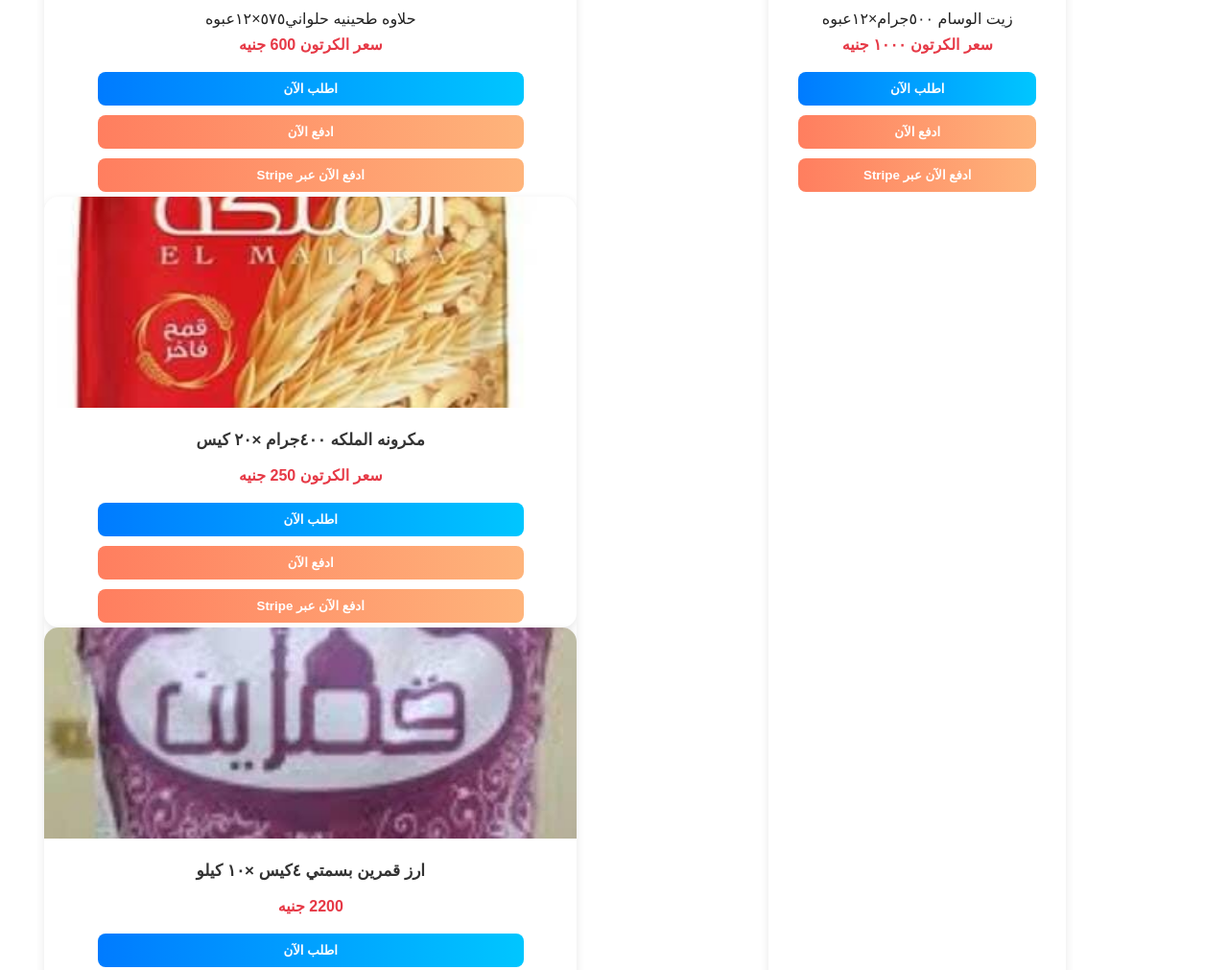
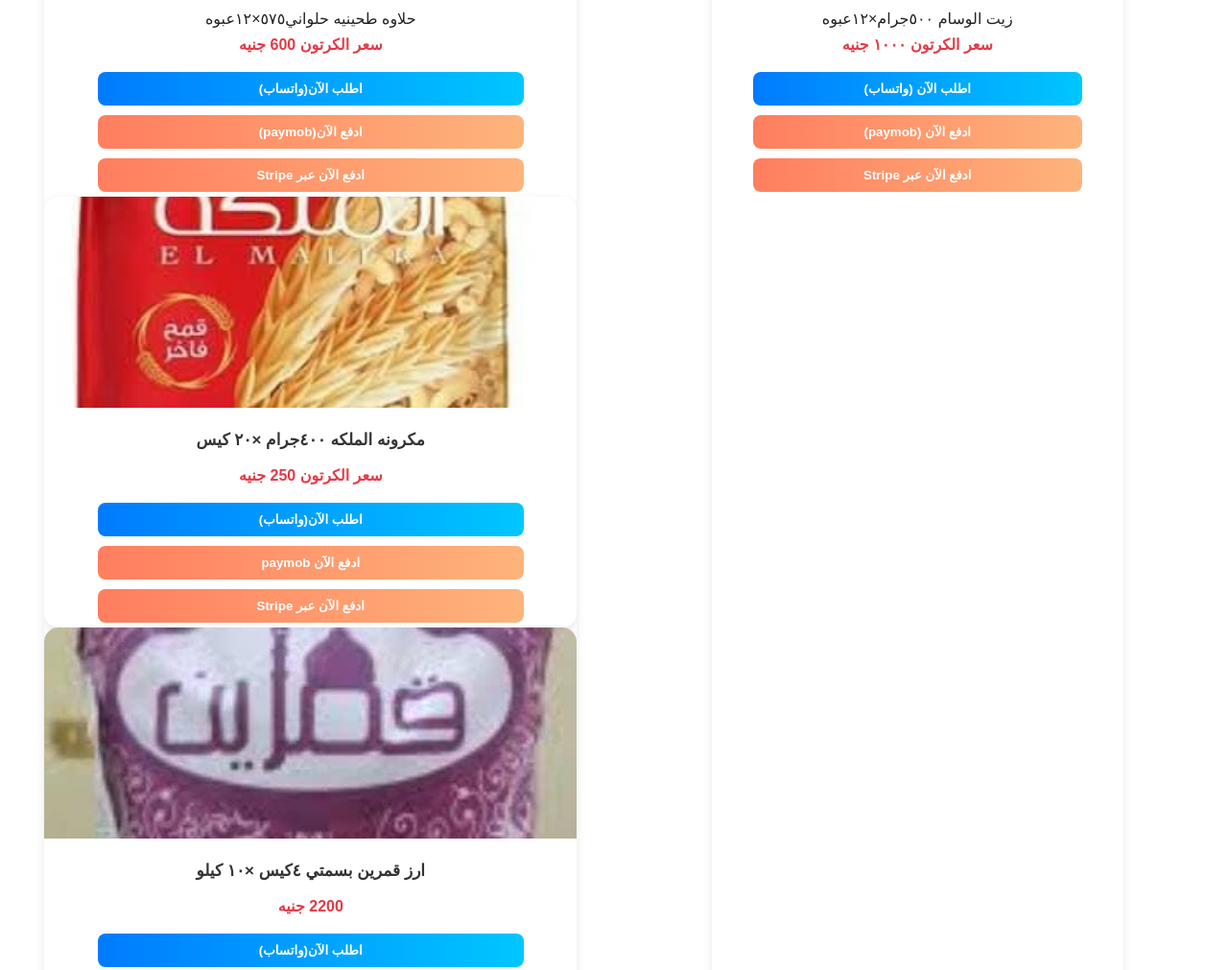
Before and after one commit to kh2841999-cell/almanal-food-trading, a plain HTML site: page index.html in a window 1280 px wide. Shown: the part 1499-2510 px from the top of the page at 96% size. Drawn offline with Linux system fonts and the light colour scheme; files whose address does not match are found by name.

Commit message:
Update order buttons to include WhatsApp option

```diff
--- a/index.html
+++ b/index.html
@@ -111,9 +111,9 @@
         <img src="./assets/product1.jpg" alt="زيت الوسام ٥٠٠جرام ×١٢عبوه">
       </h3>زيت الوسام ٥٠٠جرام×١٢عبوه</h3>
         <p class="price">سعر الكرتون ١٠٠٠ جنيه</p>
-        <button class="order-btn" onclick="orderNow('زيت الوسام')">اطلب الآن</button>
+        <button class="order-btn" onclick="orderNow('زيت الوسام')">اطلب الآن (واتساب)</button>
      <a href="https://paymob.xyz/cfjnusFq/" target="_blank">
-  <button>ادفع الآن</button>
+  <button>ادفع الآن (paymob)</button>
   <!-- زر الدفع عبر Stripe -->
   <a href="https://buy.stripe.com/test_00w5kFgt1ddw22ffH9gnK00" target="_blank">
     <button class="stripe-btn">ادفع الآن عبر Stripe</button>
@@ -124,9 +124,9 @@
         <img src="./assets/product2.jpg" alt="حلاوه طحينيه حلواني اخوان ٥٧٥جرام ×١٢ عبوه">
       </h3>حلاوه طحينيه حلواني٥٧٥×١٢عبوه </h3>
         <p class="price">سعر الكرتون 600 جنيه</p>
-        <button class="order-btn" onclick="orderNow('حلاوه طحينيه حلواني ')">اطلب الآن</button>
+        <button class="order-btn" onclick="orderNow('حلاوه طحينيه حلواني ')">اطلب الآن(واتساب)</button>
              <a href="https://paymob.xyz/cCHdXSVL/" target="_blank">
-  <button>ادفع الآن</button>
+  <button>ادفع الآن(paymob)</button>
    <a href="https://buy.stripe.com/test_28E8wRfoX7TcgX97aDgnK01" target="_blank">
   <button class="stripe-btn">ادفع الآن عبر Stripe</button>
 </a
@@ -136,9 +136,9 @@
         <img src="./assets/product3.jpg" alt="مكرونه الملكه٤٠٠ جرام ×٢٠كيس">
         <h3>مكرونه الملكه ٤٠٠جرام ×٢٠ كيس</h3>
         <p class="price">سعر الكرتون 250 جنيه</p>
-        <button class="order-btn" onclick="orderNow('مكرونه الملكه')">اطلب الآن</button>
+        <button class="order-btn" onclick="orderNow('مكرونه الملكه')"> اطلب الآن(واتساب)</button>
              <a href="https://paymob.xyz/VtMsWaHp/" target="_blank">
-  <button>ادفع الآن</button>
+  <button>ادفع الآن paymob</button>
    <a href="https://buy.stripe.com/test_eVqaEZdgPddw4anfH9gnK02" target="_blank">
     <button class="stripe-btn">ادفع الآن عبر Stripe</button>
    </a>
@@ -148,9 +148,9 @@
         <img src="./assets/product4.jpg" alt="ارز قمرين بسمتي ٤كيس×١٠كيلو">
         <h3>ارز قمرين بسمتي ٤كيس ×١٠ كيلو </h3>
         <p class="price">2200 جنيه</p>
-        <button class="order-btn" onclick="orderNow('ارز قمرين')">اطلب الآن</button>
+        <button class="order-btn" onclick="orderNow('ارز قمرين')">اطلب الآن(واتساب)</button>
              <a href="https://paymob.xyz/taBxnRqb/" target="_blank">
-  <button>ادفع الآن</button>
+  <button>ادفع الآن paymob</button>
  <a href="https://buy.stripe.com/test_eVq6oJdgPc9sgX966zgnK03" target="_blank">
     <button class="stripe-btn">ادفع الآن عبر Stripe</button>
 </a
@@ -160,9 +160,9 @@
         <img src="./assets/product5.jpg" alt="فيبا٤لتر×٤عبوات">
         <h3>فيبا ٤لتر×٤عبوات</h3>
         <p class="price">سعر الكرتون 365جنيه</p>
-        <button class="order-btn" onclick="orderNow('فيبا')">اطلب الآن</button>
+        <button class="order-btn" onclick="orderNow('فيبا')">اطلب الآن(واتساب)</button>
              <a href="https://paymob.xyz/kd2FVNn2/" target="_blank">
-  <button>ادفع الآن</button>
+  <button>ادفع الآن paymob</button>
   <a href="https://buy.stripe.com/test_bJe7sNekTc9s4an8eHgnK04" target="_blank">
     <button class="stripe-btn">ادفع الآن عبر Stripe</button>
 </a
@@ -171,9 +171,9 @@
         <img src="./assets/product6.jpg" alt="تونه صن شاين١٨٥جرام×٤٨عبوه">
         <h3>تونه صن شاين١٨٥ جرام×٤٨عبوه   </h3>
         <p class="price">سعر الكرتون 2700جنيه</p>
-        <button class="order-btn" onclick="orderNow('تونه صن شاين')">اطلب الآن</button>
+        <button class="order-btn" onclick="orderNow('تونه صن شاين')">اطلب الآن(واتساب)</button>
              <a href="https://paymob.xyz/DLvxaAPr/" target="_blank">
-  <button>ادفع الآن</button>
+  <button>ادفع الآن paymob</button>
    <a href="https://buy.stripe.com/test_9B6eVf0u38Xg4anbqTgnK05" target="_blank">
     <button class="stripe-btn">ادفع الآن عبر Stripe</button>
 </a
@@ -183,9 +183,9 @@
         <img src="./assets/product7.jpg" alt="زيت كريستال٢.٢٥لتر×٦عبوات">
         <h3>زيت كريستال٢.٢٥لتر×٦عبوات  </h3>
         <p class="price">سعر الكرتون 1220جنيه </p>
-        <button class="order-btn" onclick="orderNow('زيت كريستال ')">اطلب الآن</button>
+        <button class="order-btn" onclick="orderNow('زيت كريستال ')">اطلب الآن(واتساب)</button>
              <a href="https://paymob.xyz/G3ZkwrmA/" target="_blank">
-  <button>ادفع الآن</button>
+  <button>ادفع الآن paymob</button>
    <a href="https://buy.stripe.com/test_dRmbJ37Wv0qK7mz1QjgnK06" target="_blank">
     <button class="stripe-btn">ادفع الآن عبر Stripe</button>
 </a
@@ -194,9 +194,9 @@
         <img src="./assets/product8.jpg" alt="ربطه سكر الصفوه ٢٠ كيلو">
         <h3>ربطه سكر الصفوه ٢٠ كيلو</h3>
         <p class="price">سعر الرابطه 500 جنيه</p>
-        <button class="order-btn" onclick="orderNow('سكر الصفوه')">اطلب الآن</button>
+        <button class="order-btn" onclick="orderNow('سكر الصفوه')">اطلب الآن(واتساب)</button>
              <a href="https://paymob.xyz/CWWTu7u7/" target="_blank">
-  <button>ادفع الآن</button>
+  <button>ادفع الآن paymob</button>
   <a href="https://buy.stripe.com/test_3cIdRbekT4H06iv2UngnK07" target="_blank">
     <button class="stripe-btn">ادفع الآن عبر Stripe</button>
 </a
@@ -206,9 +206,9 @@
         <img src="./assets/product9.jpg" alt="زيت عافيه٢.٢٥لتر×٦عبوات">
         <h3>زيت عافية ٢.٢٥لتر ×٦عبوات</h3>
         <p class="price">سعر الكرتون 1250 جنيه </p>
-        <button class="order-btn" onclick="orderNow('زيت عافيه')">اطلب الآن</button>
+        <button class="order-btn" onclick="orderNow('زيت عافيه')">اطلب الآن(واتساب)</button>
              <a href="https://paymob.xyz/zuvD813Y/" target="_blank">
-  <button>ادفع الآن</button>
+  <button>ادفع الآن paymob</button>
                <a href="https://buy.stripe.com/test_fZu3cx5On1uO4ancuXgnK08" target="_blank">
     <button class="stripe-btn">ادفع الآن عبر Stripe</button>
                </a
@@ -217,9 +217,9 @@
         <img src="./assets/product10.jpg" alt="ربطه سكر اسيا ٢٠كيلو">
         <h3>سكر اسيا ٢٠ كيلو</h3>
         <p class="price">سعر الربطه 500جنيه</p>
-        <button class="order-btn" onclick="orderNow('سكر آسيا')">اطلب الآن</button>
+        <button class="order-btn" onclick="orderNow('سكر آسيا')">اطلب الآن(واتساب)</button>
              <a href="https://paymob.xyz/qrbrEvfQ/" target="_blank">
-  <button>ادفع الآن</button>
+  <button>ادفع الآن paymob</button>
                <a href="https://buy.stripe.com/test_7sY7sNekTc9s0Yb1QjgnK09" target="_blank">
     <button class="stripe-btn">ادفع الآن عبر Stripe</button>
 </a
@@ -228,9 +228,9 @@
         <img src="./assets/product11.jpg" alt="شاي العروسة ١٢ كيلو">
         <h3>شاي العروسه ١٢ كيلو </h3>
         <p class="price">سعر الكرتون 2450 جنيه</p>
-        <button class="order-btn" onclick="orderNow('شاي العروسة ')">اطلب الآن</button>
+        <button class="order-btn" onclick="orderNow('شاي العروسة ')">اطلب الآن(واتساب)</button>
              <a href="https://paymob.xyz/nhXNFbTz/" target="_blank">
-  <button>ادفع الآن</button>
+  <button>ادفع الآن paymob</button>
                <a href="https://buy.stripe.com/test_00w14pb8HehAdKX2UngnK0a" target="_blank">
     <button class="stripe-btn">ادفع الآن عبر Stripe</button>
 </a
@@ -239,9 +239,9 @@
         <img src="./assets/product12.jpg" alt="شاي ليبتون ١٢كيلو">
         <h3>شاي ليبتون ١٢ كيلو </h3>
         <p class="price">سعر الكرتون 2440جنيه </p>
-        <button class="order-btn" onclick="orderNow('شاي ليبتون')">اطلب الآن</button>
+        <button class="order-btn" onclick="orderNow('شاي ليبتون')">اطلب الآن(واتساب)</button>
              <a href="https://paymob.xyz/dX3DvtCy/" target="_blank">
-  <button>ادفع الآن</button>
+  <button>ادفع الآن paymob</button>
                <a href="https://buy.stripe.com/test_bJe5kFa4D7TcfT5cuXgnK0b" target="_blank">
     <button class="stripe-btn">ادفع الآن عبر Stripe</button>
 </a
@@ -251,9 +251,9 @@
         <img src="./assets/product13.jpg" alt="مربى حلواني اخوان متنوع٧٥٠ جرام×١٢عبوه">
         <h3>مربى حلواني اخوان متنوع ٧٥٠ جرام ×١٢ عبوه</h3>
         <p class="price">سعر الكرتون 660 جنيه</p>
-        <button class="order-btn" onclick="orderNow('مربى حلواني')">اطلب الآن</button>
+        <button class="order-btn" onclick="orderNow('مربى حلواني')">اطلب الآن(واتساب)</button>
              <a href="https://paymob.xyz/bRHWMdZZ/" target="_blank">
-  <button>ادفع الآن</button>
+  <button>ادفع الآن paymob</button>
                <a href="https://buy.stripe.com/test_cNicN7dgP6P80YbfH9gnK0c" target="_blank">
     <button class="stripe-btn">ادفع الآن عبر Stripe</button>
 </a
@@ -262,9 +262,9 @@
         <img src="./assets/product14.jpg" alt="سكر السلام ١كيلو×٢٠كيس">
         <h3>سكر السلام ١ كيلو ×٢٠ كيس</h3>
         <p class="price">سعر الكرتون 498 جنيه</p>
-        <button class="order-btn" onclick="orderNow('سكر السلآم')">اطلب الآن</button>
+        <button class="order-btn" onclick="orderNow('سكر السلآم')">اطلب الآن(واتساب)</button>
              <a href="https://paymob.xyz/xz8f0KTn/" target="_blank">
-  <button>ادفع الآن</button>
+  <button>ادفع الآن paymob</button>
                <a href="https://buy.stripe.com/test_14A14p90z5L45eramPgnK0d" target="_blank">
     <button class="stripe-btn">ادفع الآن عبر Stripe</button>
 </a
@@ -274,9 +274,9 @@
         <img src="./assets/product15.jpg" alt="كوكاكولا عائلي متنوع ١.٤٥لتر×٦عبوات">
         <h3> كوكاكولا عائلي متنوع١.٤٥لتر×٦عبوات</h3>
         <p class="price">سعر الكرتون 145 جنيه</p>
-        <button class="order-btn" onclick="orderNow('كوكاكولا عائلي ')">اطلب الآن</button>
+        <button class="order-btn" onclick="orderNow('كوكاكولا عائلي ')">اطلب الآن(واتساب)</button>
              <a href="https://paymob.xyz/Bt26en0q/" target="_blank">
-  <button>ادفع الآن</button>
+  <button>ادفع الآن paymob</button>
                <a href="https://buy.stripe.com/test_eVq9AV90z4H09uHeD5gnK0e" target="_blank">
     <button class="stripe-btn">ادفع الآن عبر Stripe</button>
 </a
@@ -285,9 +285,9 @@
         <img src="./assets/product16.jpg" alt="مسحوق اوكسي٢كيلو×٤اكياس">
         <h3>مسحوق اوكسي٢ كيلو× ٤ اكياس</h3>
         <p class="price">سعر الكرتون 420 جنيه</p>
-        <button class="order-btn" onclick="orderNow('ممسحوق اوكسي')">اطلب الآن</button>
+        <button class="order-btn" onclick="orderNow('ممسحوق اوكسي')">اطلب الآن(واتساب)</button>
              <a href="https://paymob.xyz/b1fqeGi4/" target="_blank">
-  <button>ادفع الآن</button>
+  <button>ادفع الآن paymob</button>
                <a href="https://buy.stripe.com/test_14A6oJ1y7flE36jeD5gnK0f" target="_blank">
     <button class="stripe-btn">ادفع الآن عبر Stripe</button>
 </a
@@ -297,9 +297,9 @@
         <img src="./assets/product17.jpg" alt="كلوركس مبيض ٣.٧٨×٦عبوات">
         <h3>كلوركس مبيض ٣.٧٨×٦عبوات</h3>
         <p class="price">سعر الكرتون 2030 جنيه</p>
-        <button class="order-btn" onclick="orderNow('كلوركس مبيض')">اطلب الآن</button>
+        <button class="order-btn" onclick="orderNow('كلوركس مبيض')">اطلب الآن(واتساب)</button>
              <a href="https://paymob.xyz/EzwMtATH/" target="_blank">
-  <button>ادفع الآن</button>
+  <button>ادفع الآن paymob</button>
                <a href="https://buy.stripe.com/test_eVq9AVfoXddweP11QjgnK0g" target="_blank">
     <button class="stripe-btn">ادفع الآن عبر Stripe</button>
 </a
@@ -308,9 +308,9 @@
         <img src="./assets/product18.jpg" alt="ارز ابو مسلم بسمتي هندي ٢٥كيلو">
         <h3>أرز ابو مسلم بسمتي هندي ٢٥كيلو</h3>
         <p class="price">سعر الكيس 1650جنيه</p>
-        <button class="order-btn" onclick="orderNow('ارز ابو مسلم')">اطلب الآن</button>
+        <button class="order-btn" onclick="orderNow('ارز ابو مسلم')">اطلب الآن(واتساب)</button>
              <a href="https://paymob.xyz/XNMuc7X2/" target="_blank">
-  <button>ادفع الآن</button>
+  <button>ادفع الآن paymob</button>
                <a href="https://buy.stripe.com/test_4gM28t6Src9s22f8eHgnK0h" target="_blank">
     <button class="stripe-btn">ادفع الآن عبر Stripe</button>
 </a
@@ -319,9 +319,9 @@
         <img src="./assets/product19.jpg" alt="مسحوق اوكسي ٨كيلو×٢كيس">
         <h3>مسحوق اوكسي ٨ كيلو×٢كيس </h3>
         <p class="price">سعر الكرتون 800 جنيه</p>
-        <button class="order-btn" onclick="orderNow('مسحوق اوكسي')">اطلب الآن</button>
+        <button class="order-btn" onclick="orderNow('مسحوق اوكسي')">اطلب الآن(واتساب)</button>
              <a href="https://paymob.xyz/57qHnymX/" target="_blank">
-  <button>ادفع الآن</button>
+  <button>ادفع الآن paymob</button>
                <a href="https://buy.stripe.com/test_6oU5kFgt1c9s7mz2UngnK0i" target="_blank">
     <button class="stripe-btn">ادفع الآن عبر Stripe</button>
 </a
@@ -330,9 +330,9 @@
         <img src="./assets/product20.jpg" alt="تونه السراج ١٨٥جرام×٤٨عبوه">
         <h3>تونه السراج ١٨٥جرام×٤٨عبوه</h3>
         <p class="price">سعر الكرتون 2450 جنيه</p>
-        <button class="order-btn" onclick="orderNow('تونه السراج')">اطلب الآن</button>
+        <button class="order-btn" onclick="orderNow('تونه السراج')">اطلب الآن(واتساب)</button>
             <a href="https://paymob.xyz/nHc5JzeZ/" target="_blank">
-  <button>ادفع الآن</button>
+  <button>ادفع الآن paymob</button>
               <a href="https://buy.stripe.com/test_aFa14pb8H4H0gX90MfgnK0j" target="_blank">
     <button class="stripe-btn">ادفع الآن عبر Stripe</button>
 </a
@@ -343,9 +343,9 @@
         <img src="./assets/product22.jpg" alt="شاي لورد ١٢كيلو">
         <h3>شاي لورد ١٢ كيلو</h3>
         <p class="price">سعر الكرتون 2460 جنيه</p>
-        <button class="order-btn" onclick="orderNow('شاي لورد')">اطلب الآن</button>
+        <button class="order-btn" onclick="orderNow('شاي لورد')">اطلب الآن(واتساب)</button>
              <a href="https://paymob.xyz/hvaAdA2H/" target="_blank">
-  <button>ادفع الآن</button>
+  <button>ادفع الآن paymob</button>
                <a href="https://buy.stripe.com/test_4gM8wR1y78Xg8qDamPgnK0k" target="_blank">
     <button class="stripe-btn">ادفع الآن عبر Stripe</button>
 </a
@@ -355,9 +355,9 @@
         <img src="./assets/product23.jpg" alt="بن الشتري ١٠ كيلو">
         <h3>بن الشتري ١٠ كيلو</h3>
         <p class="price">سعر الكرتون 4750 جنيه</p>
-        <button class="order-btn" onclick="orderNow('بن الشتري')">اطلب الآن</button>
+        <button class="order-btn" onclick="orderNow('بن الشتري')">اطلب الآن(واتساب)</button>
              <a href="https://paymob.xyz/AdnXer3j/" target="_blank">
-  <button>ادفع الآن</button>
+  <button>ادفع الآن paymob</button>
                <a href="https://buy.stripe.com/test_5kQfZj7Wv0qK4aneD5gnK0l" target="_blank">
     <button class="stripe-btn">ادفع الآن عبر Stripe</button>
 </a
@@ -366,9 +366,9 @@
         <img src="./assets/product24.jpg" alt="حلاوه طحينيه اخوان النخله ١ كيلو×٨عبوه">
         <h3>حلاوه طحينيه اخوان النخله ١ كيلو×٨ عبوه</h3>
         <p class="price">سعر الكرتون 600 جنيه</p>
-        <button class="order-btn" onclick="orderNow('حلاوه طحينيه اخوان ')">اطلب الآن</button>
+        <button class="order-btn" onclick="orderNow('حلاوه طحينيه اخوان ')">اطلب الآن(واتساب)</button>
              <a href="https://paymob.xyz/HwVFsEcB/" target="_blank">
-  <button>ادفع الآن</button>
+  <button>ادفع الآن paymob</button>
                <a href="https://buy.stripe.com/test_fZu4gB90z3CW9uH52vgnK0m" target="_blank">
     <button class="stripe-btn">ادفع الآن عبر Stripe</button>
 </a
```
